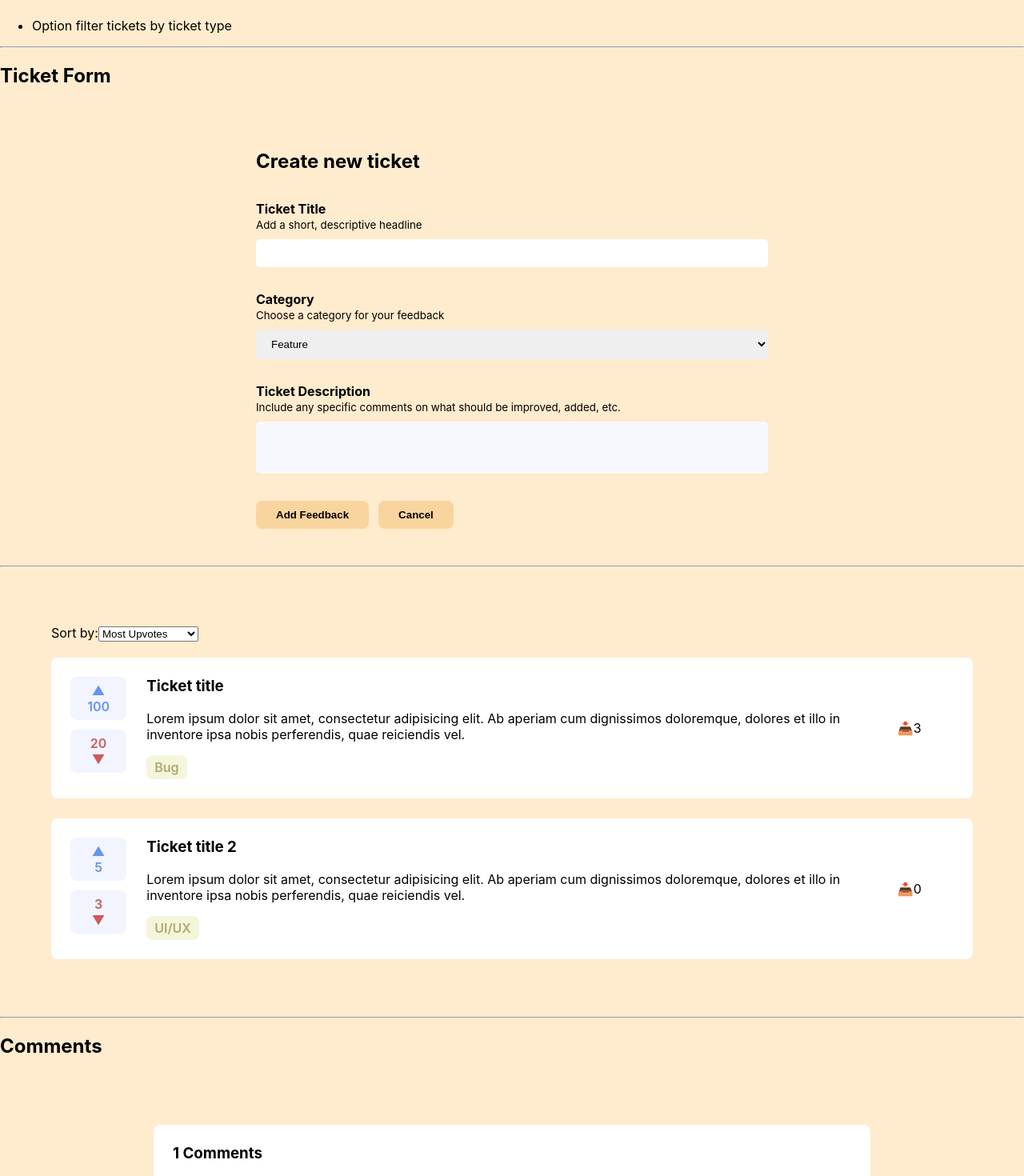
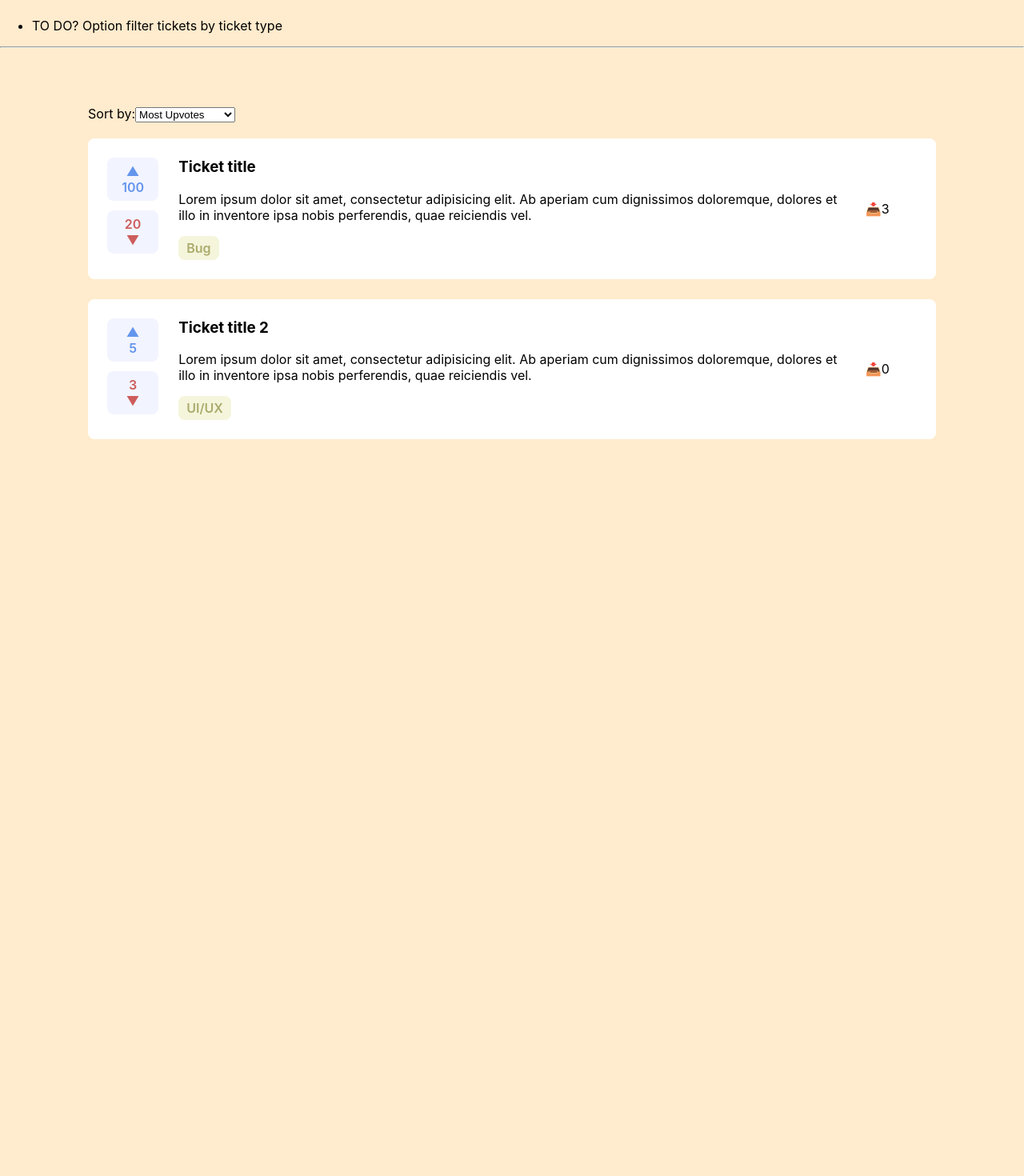
Before and after one commit to ryantruong927/CS4471, a React (Create React App) app: page / in a window 1280 px wide. Shown: the part 60-1530 px from the top of the page at 80% size. After the commit the page ends 800 px from the top, so only its background shows below. Built offline with nearby package versions, Linux system fonts and the light colour scheme.

Commit message:
Refactored elements

```diff
--- a/src/App.css
+++ b/src/App.css
@@ -1,5 +1,9 @@
 body {
     background-color: blanchedalmond;
+}
+
+.tickets-page, .tickets-form-page, .tickets-page-single {
+    padding: 5%;
 }
 
 .custom-btn {
@@ -15,7 +19,7 @@ body {
 }
 
 .ticket-list {
-    padding: 5%;
+    padding: 0 4%;
 }
 
 .ticket-form {
@@ -54,6 +58,14 @@ body {
     font-weight: 600;
     border-radius: 8px;
     padding: 7px 15px;
+
+    /* MAKE THEM UNSELECTABLE */
+    -webkit-touch-callout: none;
+    -webkit-user-select: none;
+    -khtml-user-select: none;
+    -moz-user-select: none;
+    -ms-user-select: none;
+    user-select: none;
 }
 
 .voting-btn.upvote {
@@ -73,6 +85,11 @@ body {
 
 .ticket h3 {
     margin-top: 0;
+    cursor: pointer;
+}
+
+.ticket .comment-number {
+    cursor: pointer;
 }
 
 .ticket .ticket-type {
@@ -116,8 +133,12 @@ input, textarea,.ticket-form  .field select {
     margin-right: 12px;
 }
 
+.tickets-page-single .ticket-description, .tickets-page-single, .comment-space {
+    margin-top: 30px;
+}
+
 .comment-space {
-    padding: 5% 15%;
+    padding: 0 10%;
 }
 
 .comment-space h3, .comment-space h4, .comment-space p {
--- a/src/App.js
+++ b/src/App.js
@@ -1,11 +1,13 @@
 import './App.css';
-import Ticket from "./components/Ticket";
-import TicketForm from "./components/TicketForm";
 import { useState } from "react";
-import CommentSpace from "./components/CommentSpace";
+import TicketsPage from "./TicketsPage";
+import TicketsFormPage from "./TicketsFormPage";
+import TicketsPageSingle from "./TicketsPageSingle";
 
 function App() {
 
+  const [ currentPage, setCurrentPage ] = useState("tickets_page")
+  const [ selectedTicket, setSelectedTicket ] = useState(null)
   const [ tickets, setTickets ] = useState([
     {
       id: 0,
@@ -27,62 +29,60 @@ function App() {
     }
   ])
 
-  const addTicket = (item) => {
-    item = { ...item, id: tickets.length, upvotes: 0, downvotes: 0, comments: 0 }
-    setTickets([ ...tickets, item ])
-  }
+  const doAction = (action, target) => {
+    if (action === 'upvote' || action === 'downvote'){
+      for ( let ticket of tickets ) {
+        if ( ticket.id === target ) {
+          if ( action === 'upvote' ) {
+            ticket.upvotes += 1
+          } else {
+            ticket.downvotes += 1
+          }
+          break;
+        }
+      }
 
-  const sortTickets = (type) => {
-    if ( type === 'mu' ) {
-      tickets.sort( (a, b) => b.upvotes - a.upvotes )
-    } else if ( type === "lu" ){
-      tickets.sort( (a, b) => a.upvotes - b.upvotes )
-    } else if ( type == "mc" ){
-      tickets.sort( (a, b) => b.comments - a.comments )
-    } else if ( type == "lc" ){
-      tickets.sort( (a, b) => a.comments - b.comments )
-    } else if ( type == "md" ){
-      tickets.sort( (a, b) => b.downvotes - a.downvotes )
+    } else if (action === 'open'){
+      let direction = target.split(' ')
+      setCurrentPage(direction[0])
+      if ( direction[0] === 'null' ){
+        setSelectedTicket(null)
+      } else {
+        setSelectedTicket(parseInt(direction[1]))
+      }
+
     } else {
-      tickets.sort( (a, b) => a.downvotes - b.downvotes )
+      console.log('Action not found...')
+      return
     }
 
     setTickets([ ...tickets ])
   }
 
-  const sortSelect = <>
-    <label htmlFor="sort-select">Sort by:</label>
-    <select id="sort-select" onChange={ e => sortTickets(e.target.value) }>
-      {/*<option value="mr">Most recent</option>*/}
-      {/*<option value="lr">Least recent</option>*/}
-      <option value="mu">Most Upvotes</option>
-      <option value="lu">Least Upvotes</option>
-      <option value="md">Most Downvotes</option>
-      <option value="ld">Least Downvotes</option>
-      <option value="mc">Most Comments</option>
-      <option value="lc">Least Comments</option>
-    </select>
-    <br/>
-    <br/>
-  </>
+  // const addTicket = (item) => {
+  //   item = { ...item, id: tickets.length, upvotes: 0, downvotes: 0, comments: 0 }
+  //   setTickets([ ...tickets, item ])
+  // }
+
+  let html
+  if ( currentPage === 'tickets_page' ){
+    html = <TicketsPage tickets={tickets} doAction={doAction}/>
+  } else if ( currentPage === 'tickets_form_page' ){
+    html = <TicketsFormPage/>
+  } else if ( currentPage === 'tickets_page_single' ){
+    html = <TicketsPageSingle ticket={tickets[selectedTicket]} doAction={doAction}/>
+  } else {
+    html = <h3>Page not found...</h3>
+  }
 
   return (
     <div className="App">
       <h1>Ticket World</h1>
       <ul>
-        <li>Option filter tickets by ticket type</li>
+        <li>TO DO? Option filter tickets by ticket type</li>
       </ul>
       <hr/>
-      <h2>Ticket Form</h2>
-      <TicketForm createTicket={addTicket}/>
-      <hr/>
-      <div className="ticket-list">
-        { sortSelect }
-        { tickets.map( itemData => <Ticket key={itemData.id} data={ itemData }/> ) }
-      </div>
-      <hr/>
-      <h2>Comments</h2>
-      <CommentSpace />
+      { html }
     </div>
   );
 }
--- /dev/null
+++ b/src/TicketsFormPage.js
@@ -0,0 +1,13 @@
+import TicketForm from "./components/TicketForm";
+
+const TicketsFormPage = () => {
+
+  return (
+    <div className="tickets-form-page">
+      <h2>Ticket Form</h2>
+      {/*<TicketForm createTicket={addTicket}/>*/}
+    </div>
+  )
+}
+
+export default TicketsFormPage
--- /dev/null
+++ b/src/TicketsPage.js
@@ -0,0 +1,51 @@
+import Ticket from "./components/Ticket";
+
+const TicketsPage = ({ tickets, doAction }) => {
+
+
+
+  const sortTickets = (type) => {
+    if ( type === 'mu' ) {
+      tickets.sort( (a, b) => b.upvotes - a.upvotes )
+    } else if ( type === "lu" ){
+      tickets.sort( (a, b) => a.upvotes - b.upvotes )
+    } else if ( type == "mc" ){
+      tickets.sort( (a, b) => b.comments - a.comments )
+    } else if ( type == "lc" ){
+      tickets.sort( (a, b) => a.comments - b.comments )
+    } else if ( type == "md" ){
+      tickets.sort( (a, b) => b.downvotes - a.downvotes )
+    } else {
+      tickets.sort( (a, b) => a.downvotes - b.downvotes )
+    }
+
+    setTickets([ ...tickets ])
+  }
+
+  const sortSelect = <>
+    <label htmlFor="sort-select">Sort by:</label>
+    <select id="sort-select" onChange={ e => sortTickets(e.target.value) }>
+      {/*<option value="mr">Most recent</option>*/}
+      {/*<option value="lr">Least recent</option>*/}
+      <option value="mu">Most Upvotes</option>
+      <option value="lu">Least Upvotes</option>
+      <option value="md">Most Downvotes</option>
+      <option value="ld">Least Downvotes</option>
+      <option value="mc">Most Comments</option>
+      <option value="lc">Least Comments</option>
+    </select>
+    <br/>
+    <br/>
+  </>
+
+  return (
+    <div className="tickets-page">
+      <div className="ticket-list">
+        { sortSelect }
+        { tickets.map( itemData => <Ticket key={itemData.id} data={ itemData } doAction={doAction}/> ) }
+      </div>
+    </div>
+  )
+}
+
+export default TicketsPage
--- /dev/null
+++ b/src/TicketsPageSingle.js
@@ -0,0 +1,74 @@
+import Ticket from "./components/Ticket";
+import { useState } from "react";
+import Comment from "./components/Comment";
+
+const userTest = {
+  image: 'https://cdn.pixabay.com/photo/2015/10/05/22/37/blank-profile-picture-973460__480.png',
+  name: 'Marco Reus',
+  username: 'marco2345'
+}
+
+const TicketsPageSingle = ({ ticket, doAction }) => {
+
+  // To be replaced with fetch from database
+  const [ comments, setComments ] = useState([
+    {
+      id: 1,
+      user: userTest,
+      content: "Lorem ipsum dolor sit amet, consectetur adipisicing elit. Ab aperiam cum dignissimos doloremque, dolores et illo in inventore ipsa nobis perferendis, quae reiciendis vel."
+    }
+  ])
+  const [ newComment, setNewComment ] = useState("")
+
+  const postComment = () => {
+    setComments([ ...comments, { id: comments.length + 1, user: userTest, content: newComment } ])
+    setNewComment("")
+  }
+
+  // Ticket details
+  const description = <div className="ticket-description">
+    <Ticket
+      data={ ticket }
+      doAction={ (action, target) => {
+        // No need to open the page again since we are already on it
+        if (action !== 'open') doAction(action, target)
+      }}
+    />
+  </div>
+
+  // List of comments
+  let is_plural = comments.length > 1
+  const commentList = <div className="comments">
+    <h3>XYZ Comment{ is_plural ? 's' : ''}</h3>
+    { comments.map( comment => <Comment key={comment.id} data={comment} /> ) }
+  </div>
+
+  // Comment form
+  const commentForm = <div className="post-comment">
+    <h3>Add Comment</h3>
+    <textarea
+      placeholder="Type your comment here" maxLength={300} rows={3}
+      value={newComment} onChange={ e => setNewComment(e.target.value) }
+    ></textarea>
+    <div>
+      <span>{300-newComment.length} characters left</span>
+      <button
+        className="custom-btn" onClick={postComment}
+        disabled={ newComment.length == 0 }
+      >Post Comment</button>
+    </div>
+  </div>
+
+  return (
+    <div className="tickets-page-single">
+      <button className="custom-btn" onClick={() => doAction('open', `tickets_page null`)}>Go back</button>
+      { description }
+      <div className="comment-space">
+        { commentList }
+        { commentForm }
+      </div>
+    </div>
+  )
+}
+
+export default TicketsPageSingle
--- a/src/components/CommentSpace.js
+++ /dev/null
@@ -1,51 +0,0 @@
-import { useState } from "react";
-import Comment from "./Comment";
-
-const CommentSpace = () => {
-
-  const userTest = {
-    image: 'https://cdn.pixabay.com/photo/2015/10/05/22/37/blank-profile-picture-973460__480.png',
-      name: 'Marco Reus',
-      username: 'marco2345'
-  }
-  const [ comments, setComments ] = useState([
-    {
-      id: 1,
-      user: userTest,
-      content: "Lorem ipsum dolor sit amet, consectetur adipisicing elit. Ab aperiam cum dignissimos doloremque, dolores et illo in inventore ipsa nobis perferendis, quae reiciendis vel."
-    }
-  ])
-  const [ newComment, setNewComment ] = useState("")
-
-  const postComment = () => {
-    setComments([ ...comments, { id: comments.length + 1, user: userTest, content: newComment } ])
-    setNewComment("")
-  }
-
-  const commentForm = <div className="post-comment">
-    <h3>Add Comment</h3>
-    <textarea
-      placeholder="Type your comment here" maxLength={300} rows={3}
-      value={newComment} onChange={ e => setNewComment(e.target.value) }
-    ></textarea>
-    <div>
-      <span>{300-newComment.length} characters left</span>
-      <button
-        className="custom-btn" onClick={postComment}
-        disabled={ newComment.length == 0 }
-      >Post Comment</button>
-    </div>
-  </div>
-
-  return (
-    <div className="comment-space">
-      <div className="comments">
-        <h3>{comments.length} Comments</h3>
-        { comments.map( comment => <Comment key={comment.id} data={comment} /> ) }
-      </div>
-      { commentForm }
-    </div>
-  )
-}
-
-export default CommentSpace
--- a/src/components/Ticket.js
+++ b/src/components/Ticket.js
@@ -1,12 +1,12 @@
 
-const Ticket = ({ data }) => {
+const Ticket = ({ data, doAction }) => {
 
   const voting = <>
     <div className="votes">
-      <div className="voting-btn upvote">
+      <div className="voting-btn upvote" onClick={() => doAction('upvote', data.id)}>
         <span>▲</span><span>{data.upvotes}</span>
       </div>
-      <div className="voting-btn downvote">
+      <div className="voting-btn downvote" onClick={() => doAction('downvote', data.id)}>
         <span>▼</span><span>{data.downvotes}</span>
       </div>
     </div>
@@ -14,14 +14,14 @@ const Ticket = ({ data }) => {
 
   const body = <>
     <div className="ticket-body">
-      <h3>{data.title}</h3>
+      <h3 onClick={() => doAction('open', `tickets_page_single ${data.id}`)}>{data.title}</h3>
       <p>{data.description}</p>
       <div className="ticket-type">{data.type}</div>
     </div>
   </>
 
   const comments = <>
-    <div className="comment-number">
+    <div className="comment-number" onClick={() => doAction('open', `tickets_page_single ${data.id}`)}>
       <span>📥</span><span>{data.comments}</span>
     </div>
   </>
```
